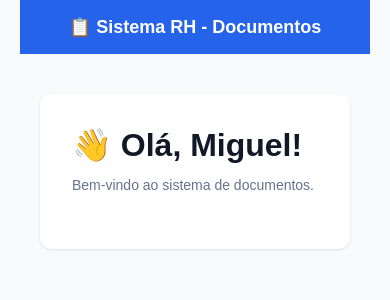
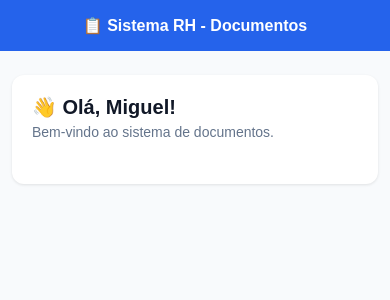
Before and after one commit to miguelantonyo/rh-app, a Flask app: page / in a window 390 px wide. Shown: the top 300 px of the page. Run offline with Flask 3, Linux system fonts and the light colour scheme.

Commit message:
Adiciona status para os documentos e responsividade para dispositivos mobile

```diff
--- a/app.py
+++ b/app.py
@@ -44,8 +44,8 @@ class Usuario(UserMixin, db.Model):
 def carregar_usuario(id_usuario):
     return Usuario.query.get(int(id_usuario))
 
-DOCUMENTOS_OBRIGATORIOS = ['RG', 'CPF', 'Comprovante de residencia', 'Título de Eleitor', 'PIS',
-                           'Conta Bancária', 'Reservista']
+DOCUMENTOS_OBRIGATORIOS = ['RG', 'CPF', 'Comprovante de residencia', 'Atestado de Antecedentes','Título de Eleitor',
+                           'PIS','Conta Bancária', 'Reservista']
 PASTA_UPLOADS = 'uploads'
 os.makedirs(PASTA_UPLOADS, exist_ok=True)
 
@@ -105,7 +105,16 @@ def upload_pessoal(token):
 
         return f'Documento "{tipo_documento}" enviado com sucesso, {contratado.nome}!'
 
-    return render_template('upload_pessoal.html', contratado=contratado, tipos=DOCUMENTOS_OBRIGATORIOS)
+    documentos_enviados = [doc.tipo for doc in contratado.documentos]
+    documentos_pendentes= [tipo for tipo in DOCUMENTOS_OBRIGATORIOS if tipo not in documentos_enviados]
+
+    return render_template(
+        'upload_pessoal.html',
+        contratado=contratado,
+        tipos=DOCUMENTOS_OBRIGATORIOS,
+        enviados=documentos_enviados,
+        pendentes=documentos_pendentes
+    )
 
 @app.route('/login', methods=['GET', 'POST'])
 def login():
--- a/static/style.css
+++ b/static/style.css
@@ -95,3 +95,19 @@ button:hover {
     box-shadow: 0 4px 12px rgba(37, 99, 235, 0.3);
     transform: translateY(-1px);
 }
+
+@media (max-width: 600px) {
+    body {
+        padding: 20px 12px;
+    }
+    .container {
+        padding: 20px;
+    }
+    .topo {
+        margin: -20px -12px 24px -12px;
+        font-size: 16px;
+    }
+    h1 {
+        font-size: 20px;
+    }
+}
--- a/templates/cadastrar.html
+++ b/templates/cadastrar.html
@@ -2,6 +2,7 @@
 <html lang="en">
 <head>
     <meta charset="UTF-8">
+    <meta name="viewport" content="width=device-width, initial-scale=1.0">
     <title>📂Cadastrar Contratado</title>
     <link rel="stylesheet" href="{{ url_for('static', filename='style.css') }}">
 </head>
--- a/templates/contratados.html
+++ b/templates/contratados.html
@@ -2,6 +2,7 @@
 <html lang="en">
 <head>
     <meta charset="UTF-8">
+    <meta name="viewport" content="width=device-width, initial-scale=1.0">
     <title>Contratados</title>
     <link rel="stylesheet" href="{{ url_for('static', filename='style.css') }}">
 </head>
--- a/templates/formulario.html
+++ b/templates/formulario.html
@@ -2,6 +2,7 @@
 <html lang="en">
 <head>
     <meta charset="UTF-8">
+    <meta name="viewport" content="width=device-width, initial-scale=1.0">
     <title>Formulário</title>
     <link rel="stylesheet" href="{{ url_for('static', filename='style.css') }}">
 </head>
--- a/templates/home.html
+++ b/templates/home.html
@@ -2,6 +2,7 @@
 <html lang="en">
 <head>
     <meta charset="UTF-8">
+    <meta name="viewport" content="width=device-width, initial-scale=1.0">
     <title>Página Principal</title>
     <link rel="stylesheet" href="{{ url_for('static', filename='style.css') }}">
 </head>
--- a/templates/login.html
+++ b/templates/login.html
@@ -2,6 +2,7 @@
 <html lang="pt-br">
 <head>
     <meta charset="UTF-8">
+    <meta name="viewport" content="width=device-width, initial-scale=1.0">
     <title>Login</title>
     <link rel="stylesheet" href="{{ url_for('static', filename='style.css') }}">
 </head>
--- a/templates/upload.html
+++ b/templates/upload.html
@@ -2,6 +2,7 @@
 <html lang="en">
 <head>
     <meta charset="UTF-8">
+    <meta name="viewport" content="width=device-width, initial-scale=1.0">
     <title>📤 Envio de Documento</title>
     <link rel="stylesheet" href="{{ url_for('static', filename='style.css') }}">
 </head>
```
Also changed, not shown: templates/upload_pessoal.html (+28 -0 lines).
